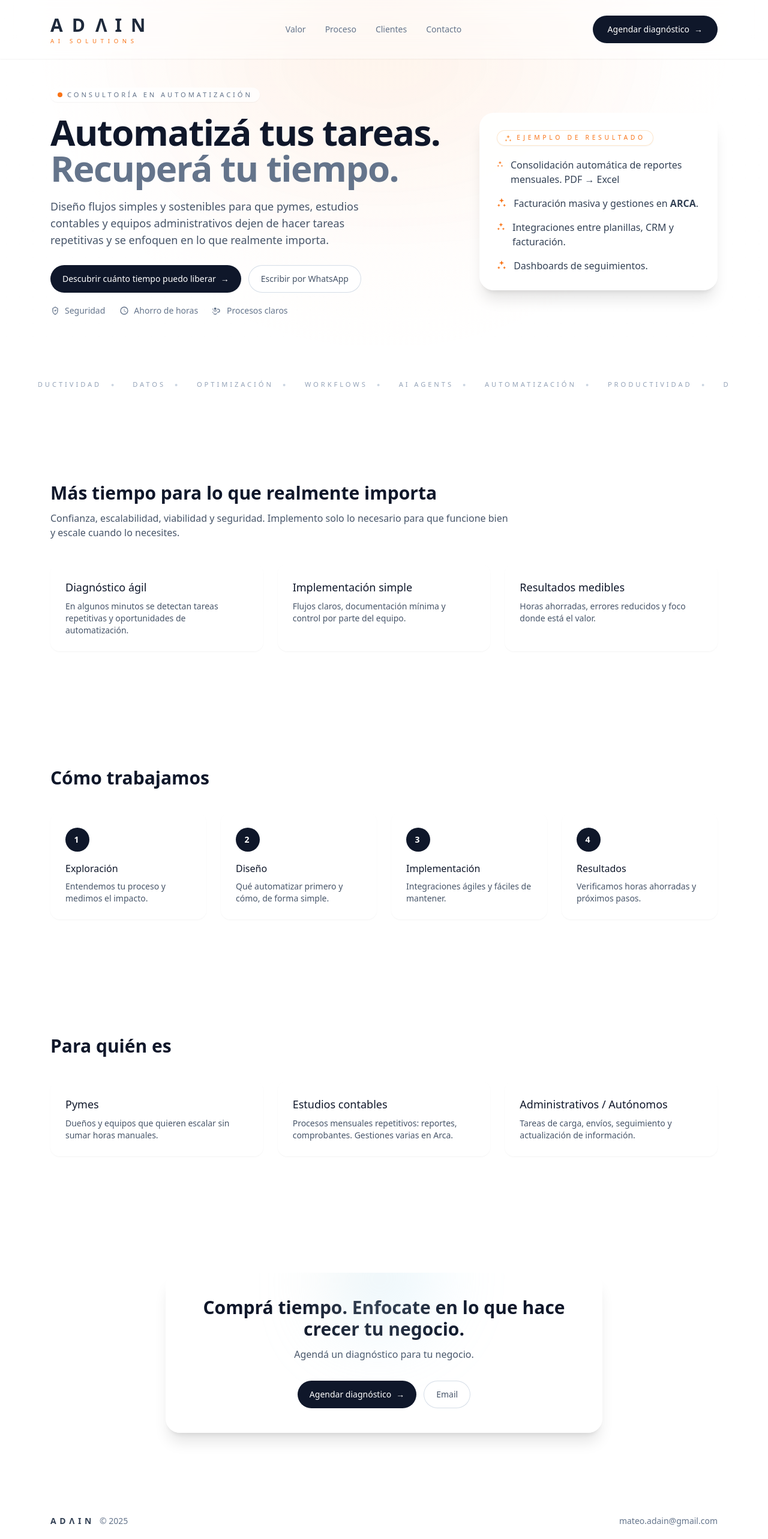
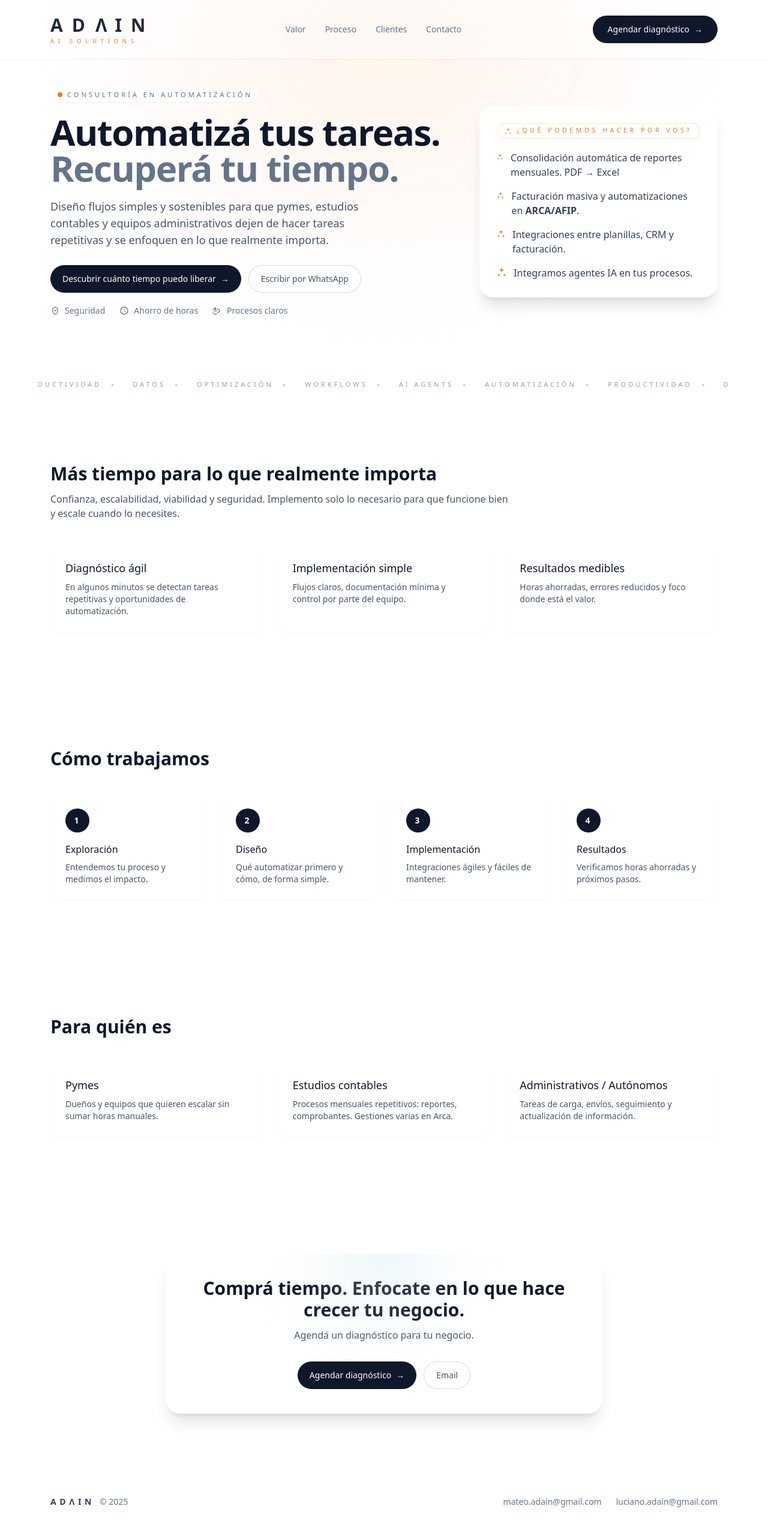
Before and after one commit to mateoadann/adan-landing, a React (Vite) app: page / in a window 1280 px wide. Shown: the top 2566 px of the page at 60% size. Built offline with nearby package versions, Linux system fonts and the light colour scheme.

Commit message:
Fix responsive & components

```diff
--- a/src/App.jsx
+++ b/src/App.jsx
@@ -6,8 +6,9 @@ const CALENDLY_LINK =
   "https://cal.com/adain/30min"; // TODO
 const WHATSAPP_LINK =
   "https://wa.me/message/SU5VAVYIU7NQO1"; // TODO
-const EMAIL = "mateo.adain@gmail.com"; // TODO
-// --------------------------------
+  const EMAIL = "mateo.adain@gmail.com"; // TODO
+  const EMAIL1 = "luciano.adain@gmail.com"; // TODO
+  // --------------------------------
 
 export default function App() {
   const [email, setEmail] = useState("");
@@ -171,9 +172,9 @@ export default function App() {
 
             <div className="relative z-10 md:col-span-2 md:pl-6">
               <div className="relative rounded-3xl border border-white/70 bg-white/90 p-6 shadow-xl backdrop-blur md:p-7">
-                <span className="inline-flex items-center gap-2 rounded-full border border-orange-200/60 bg-white/95 px-3 py-1 text-[0.65rem] font-medium uppercase tracking-[0.45em] text-orange-500 shadow-sm">
+                <span className="inline-flex items-center gap-2 rounded-full border border-orange-200/60 bg-white/95 px-2.5 py-1 text-[0.55rem] font-medium uppercase tracking-[0.3em] text-orange-500 shadow-sm whitespace-nowrap sm:px-3 sm:text-[0.65rem] sm:tracking-[0.45em]">
                   <SparkIcon className="h-3 w-3 text-orange-400" />
-                  Ejemplo de resultado
+                  ¿Qué podemos hacer por vos?
                 </span>
                 <ul className="mt-5 space-y-4 text-slate-700">
                   <li className="flex gap-3">
@@ -183,7 +184,7 @@ export default function App() {
                   <li className="flex gap-3">
                     <SparkIcon className="mt-0.5 h-4 w-4 text-orange-500" />
                     <span>
-                      Facturación masiva y gestiones en <span className="font-semibold">ARCA</span>.
+                      Facturación masiva y automatizaciones en <span className="font-semibold">ARCA/AFIP</span>.
                     </span>
                   </li>
                   <li className="flex gap-3">
@@ -192,7 +193,7 @@ export default function App() {
                   </li>
                   <li className="flex gap-3">
                     <SparkIcon className="mt-0.5 h-4 w-4 text-orange-500" />
-                    Dashboards de seguimientos.
+                    Integramos agentes IA en tus procesos.
                   </li>
                 </ul>
               </div>
@@ -294,6 +295,9 @@ export default function App() {
             <a href={`mailto:${EMAIL}`} className="transition hover:text-slate-800">
               {EMAIL}
             </a>
+            <a href={`mailto:${EMAIL1}`} className="transition hover:text-slate-800">
+              {EMAIL1}
+            </a>
           </div>
         </div>
       </footer>
@@ -304,7 +308,7 @@ export default function App() {
 /* ===== Secciones separadas para mantener el archivo limpio ===== */
 function SectionValor() {
   return (
-    <section id="valor" className="border-t border-white/60 py-16 md:py-24">
+    <section id="valor" className="border-t border-white/60 pt-12 pb-16 md:pt-16 md:pb-24">
       <div className="mx-auto max-w-6xl px-5">
         <h2 className="text-2xl font-semibold text-slate-900 md:text-3xl">
           Más tiempo para lo que realmente importa
```
